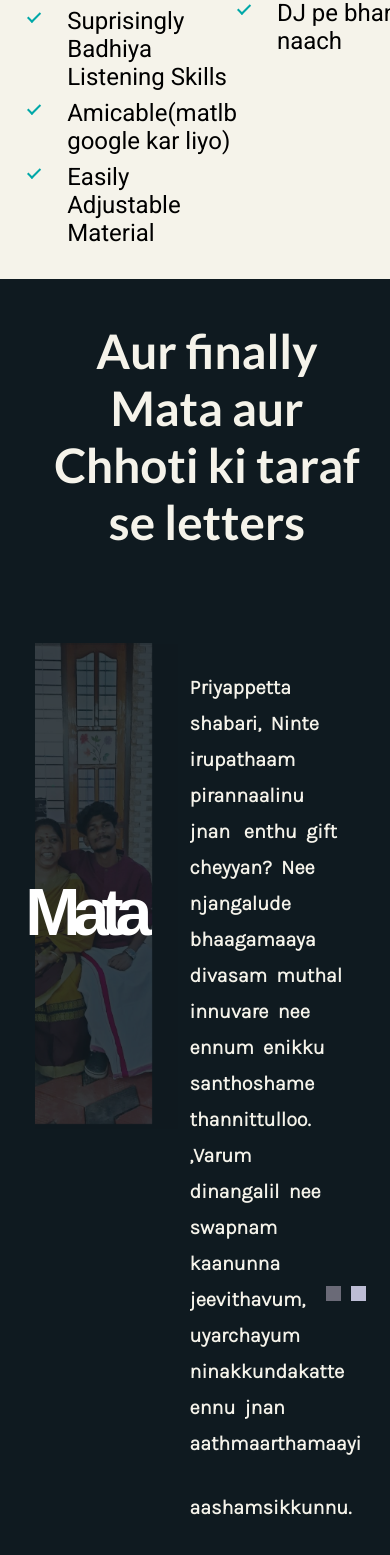
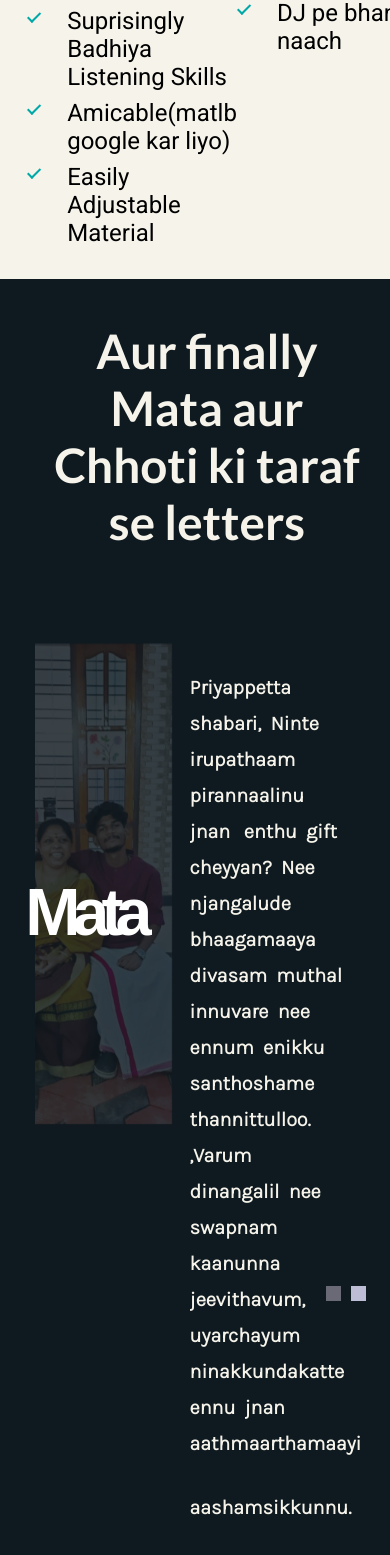
Before and after one commit to Adarshkumar03/shopping-cart, a React (Create React App) app: page / in a window 390 px wide. Shown: the part 5729-7284 px from the top of the page. Built offline with nearby package versions, Linux system fonts and the light colour scheme.

Commit message:
birthday-site almo fin

```diff
--- a/src/style.css
+++ b/src/style.css
@@ -272,7 +272,7 @@ section{
   @media screen and (max-width: 480px) {
     .item-image-container img {
       height:30rem;
-      width:30vw;
+      width:35vw;
     }
   }
 
```
